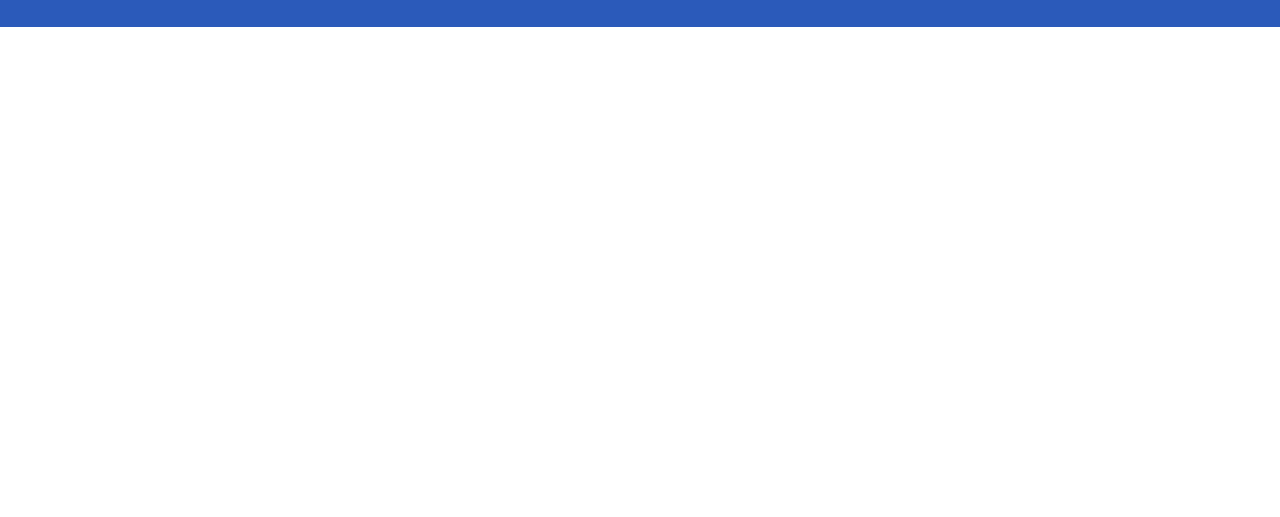
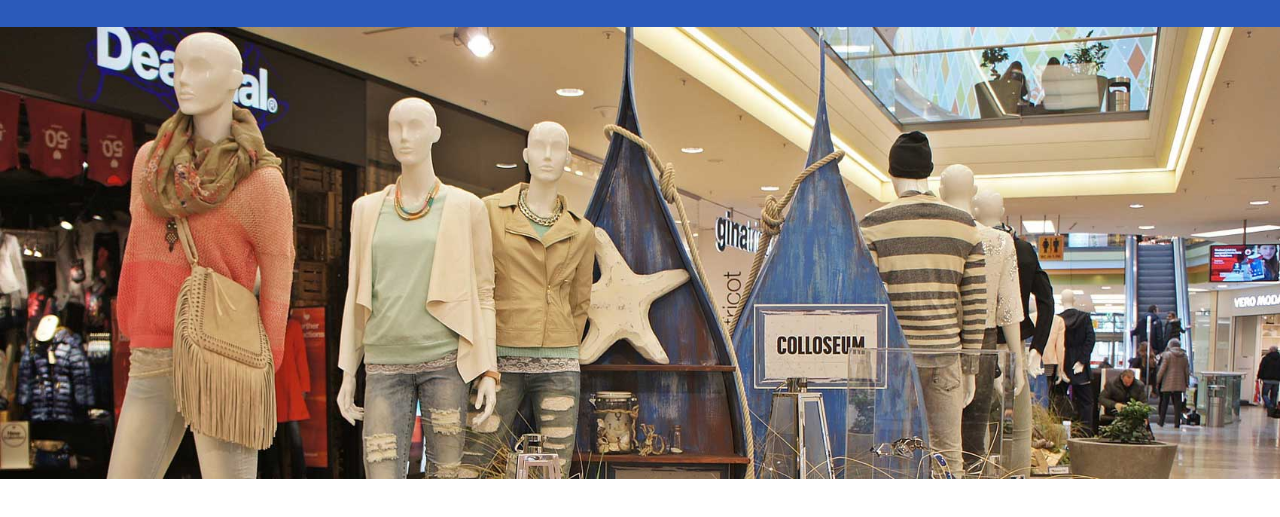
Before and after one commit to ViNam99/NewShopLayout, a plain HTML site: page index.html in a window 1280 px wide. Shown: the part 141-658 px from the top of the page. Drawn offline with Linux system fonts and the light colour scheme.

Commit message:
Complete Carousel

```diff
--- a/css/index.css
+++ b/css/index.css
@@ -61,3 +61,7 @@
     color: white;
     margin: 2rem;
 }
+/* carousel */
+.carousel img{
+    width: 100%
+}
--- a/index.html
+++ b/index.html
@@ -44,7 +44,7 @@
 
     </nav>
     <section class="carousel">
-
+        <img src="./img/b1.jpg" alt="hinh 1">
     </section>
     <section class="advertisement">
 
```
